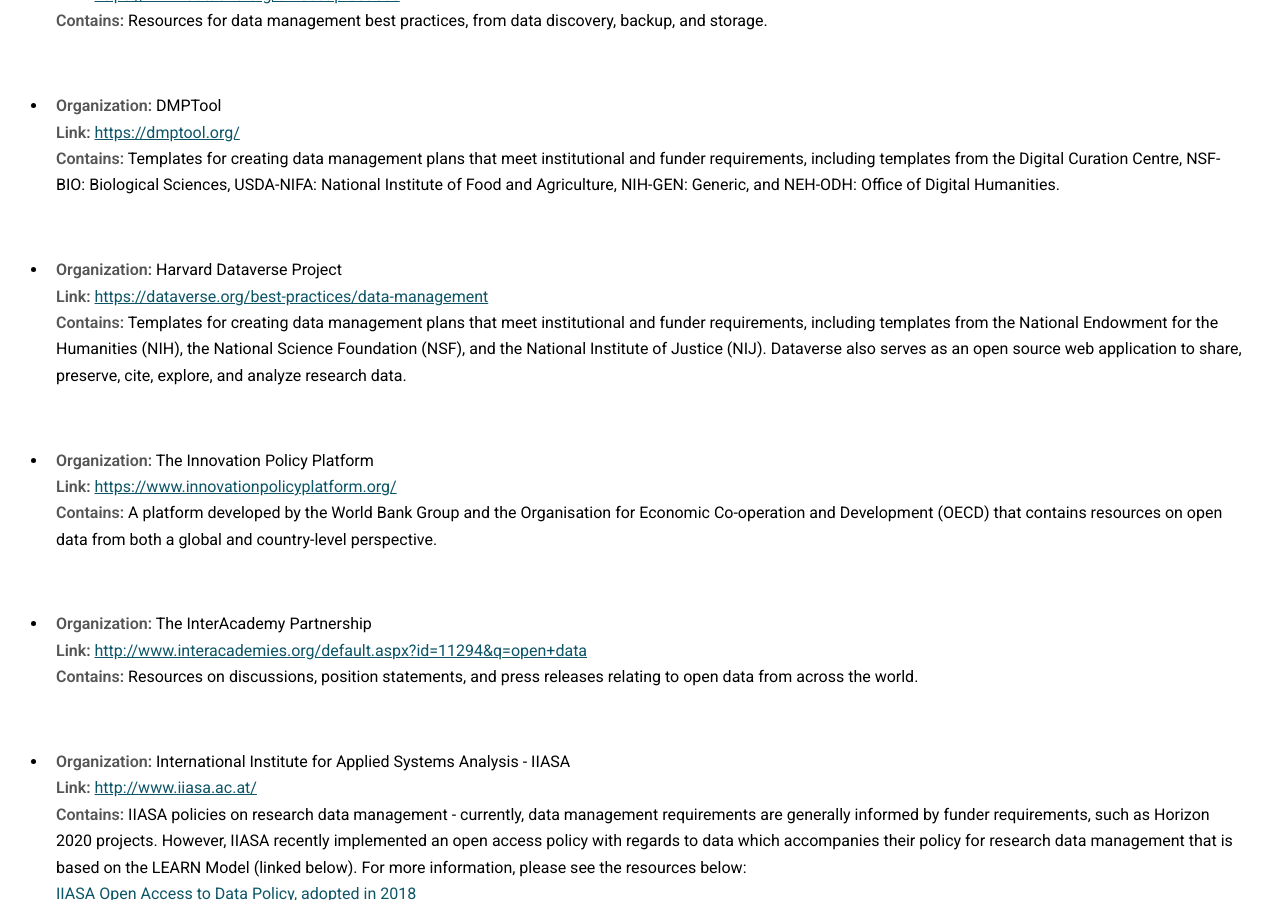
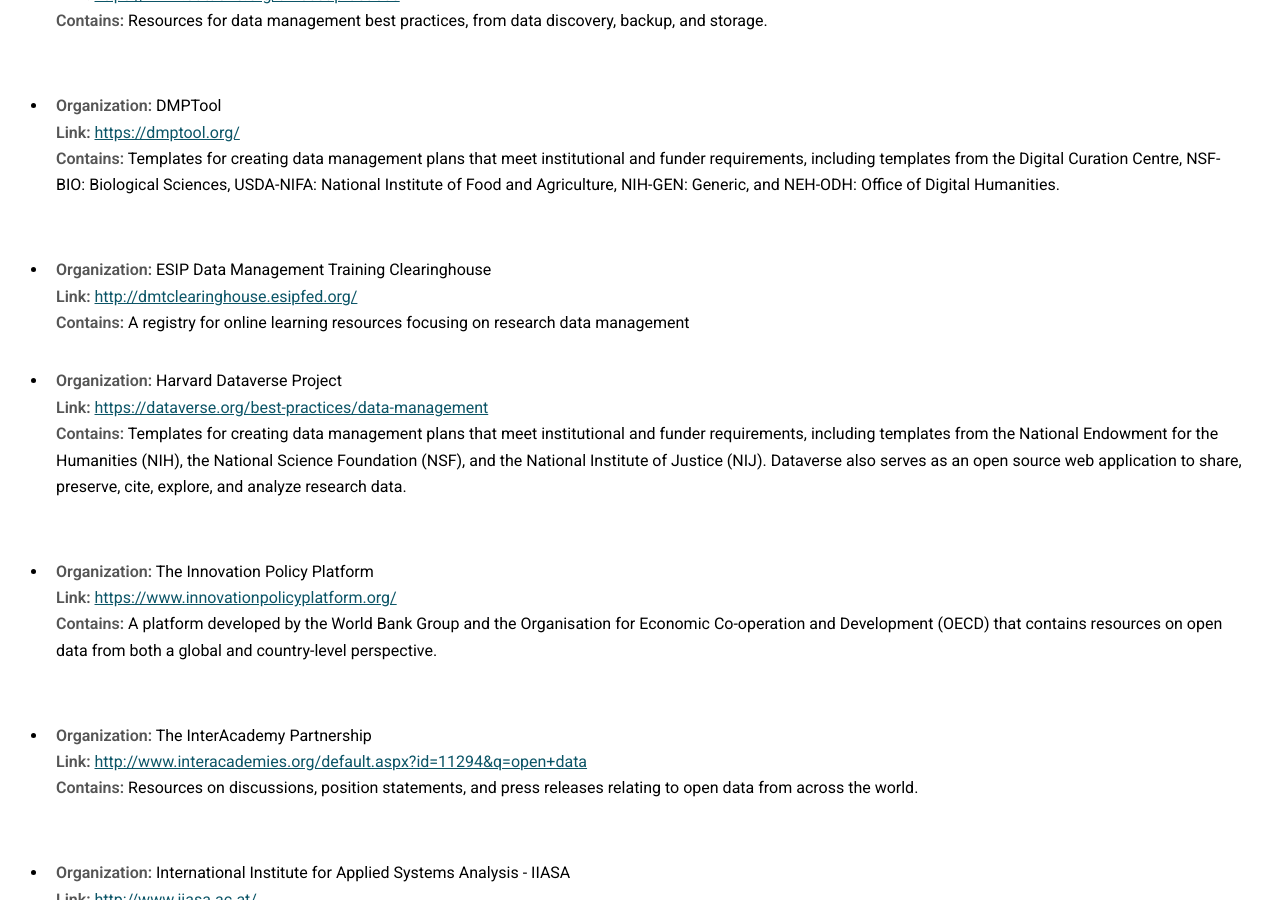
Before and after one commit to bfe-inf/toolkit, a Jekyll site: the page built from bp&s-by-org.html, in a window 1280 px wide and 900 px high, scrolled down 1140 px. Built offline with Jekyll 4.4.1, drawn with Linux system fonts in a browser that asks for light colours.

Commit message:
Update bp&s-by-org.html

```diff
--- a/bp&s-by-org.html
+++ b/bp&s-by-org.html
@@ -89,6 +89,11 @@
 		   				<strong>Contains:</strong> Templates for creating data management plans that meet institutional and funder requirements, including templates from the Digital Curation Centre, NSF-BIO: Biological Sciences, USDA-NIFA: National Institute of Food and Agriculture, NIH-GEN: Generic, and NEH-ODH: Office of Digital Humanities. </li><br/>
 					</ul>
 					<ul>
+	     					<li> <strong>Organization:</strong> ESIP Data Management Training Clearinghouse  <br/>
+		   				<strong>Link:</strong> <a href="http://dmtclearinghouse.esipfed.org/" target="_blank">http://dmtclearinghouse.esipfed.org/</a><br/>
+						<strong>Contains:</strong> A registry for online learning resources focusing on research data management </li>
+      					</ul>
+					<ul>
 	     					<li> <strong>Organization:</strong> Harvard Dataverse Project <br/>
              	   				<strong>Link:</strong> <a href="https://dataverse.org/best-practices/data-management" target="_blank">https://dataverse.org/best-practices/data-management</a><br/>
 		   				<strong>Contains:</strong> Templates for creating data management plans that meet institutional and funder requirements, including templates from the National Endowment for the Humanities (NIH), the National Science Foundation (NSF), and the National Institute of Justice (NIJ). Dataverse also serves as an open source web application to share, preserve, cite, explore, and analyze research data. </li><br/>
```
